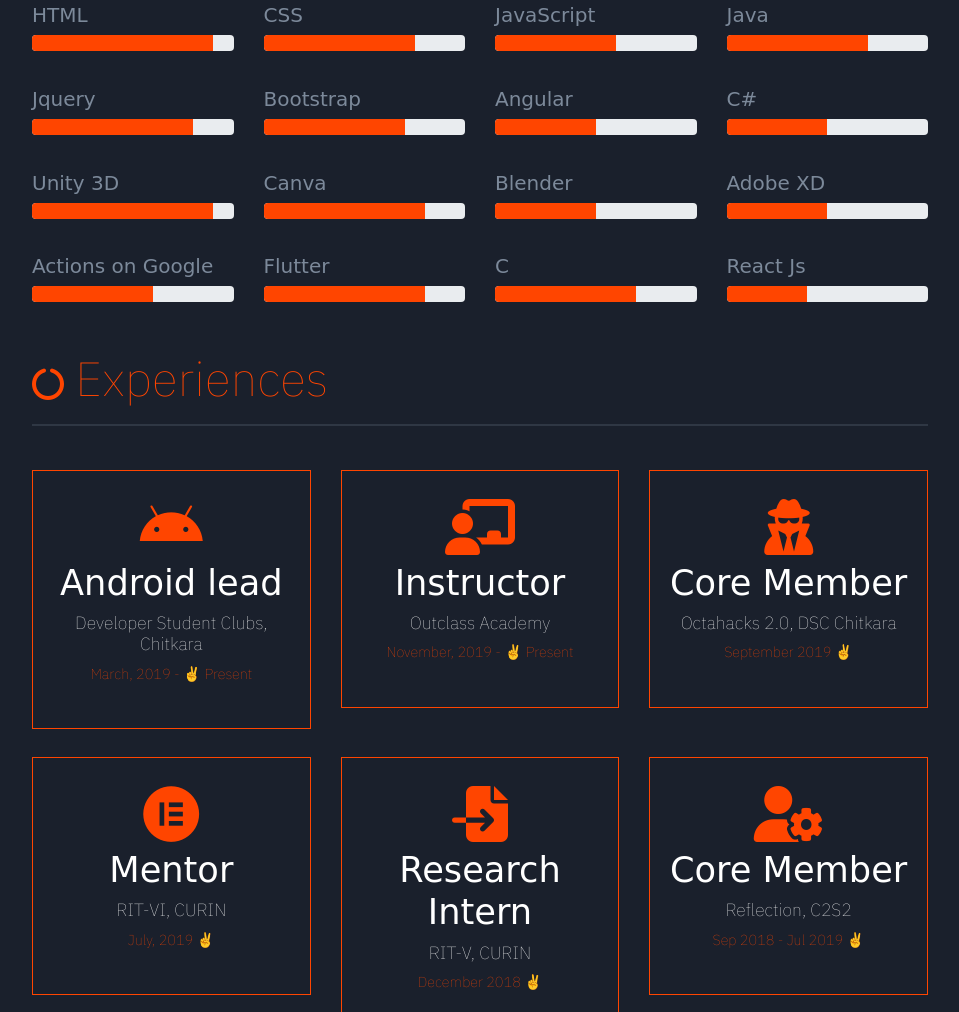
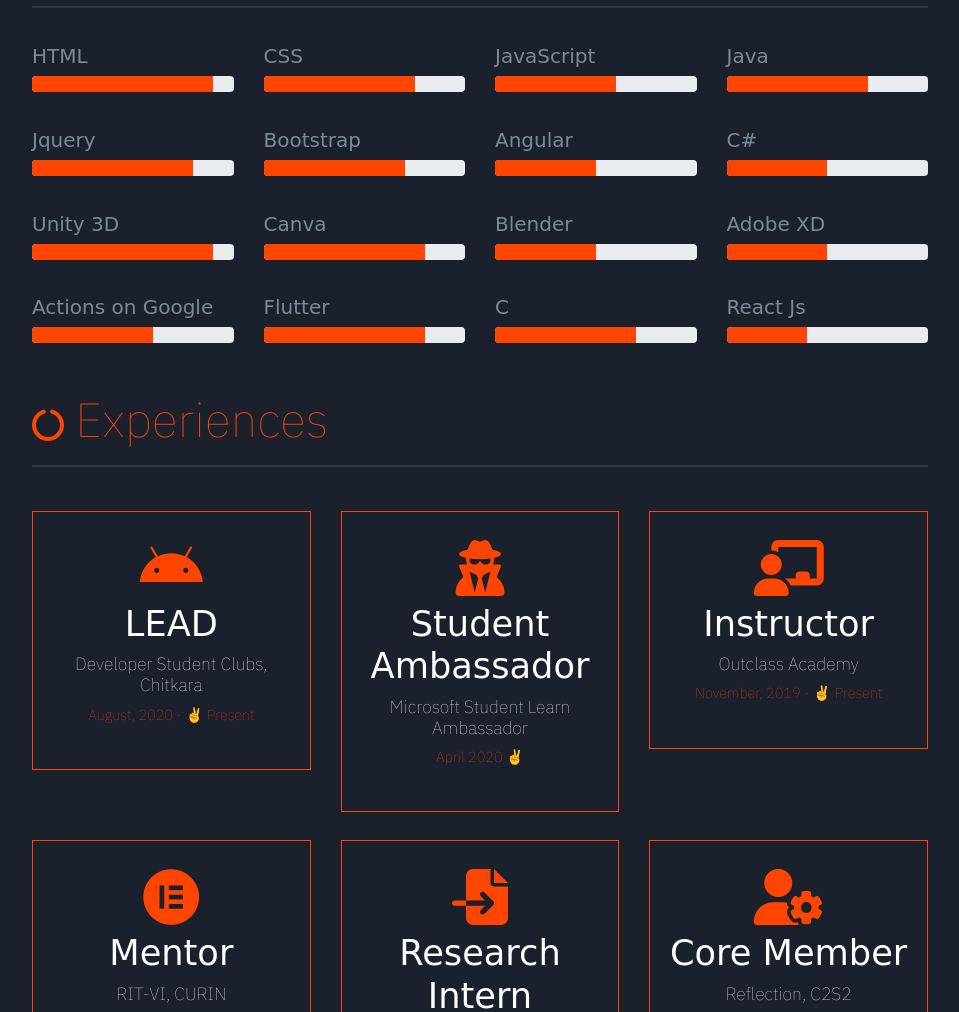
Before and after one commit to Yashank18/MyportFolio, a plain HTML site: page index.html in a window 1280 px wide. Shown: the part 895-1907 px from the top of the page, without its empty margins (160-1119 px from the left). Drawn offline with nearby package versions, Linux system fonts and the light colour scheme; a web font is replaced by a local one.

Commit message:
New Data

```diff
--- a/index.html
+++ b/index.html
@@ -47,9 +47,9 @@
 				data-aos-offset="0">
 					<h1 style="color: orangered">Hola !</h1>
 					<p>
-						I am Yashank - currently a 2nd year <span >Computer Science</span> undergraduate at Chitkara University.
+						I am Yashank - currently a 3rd year <span >Computer Science</span> undergraduate at Chitkara University.
 						I love creating solutions for the real life problems using technology. My field of interest is Web development, Flutter and Unity 3D.<br><br>
-						My passion is to create a better world for specially abled persons and create a better world for everyone. Currently my main tools are<span> Flutter and Unity 3D.</span>
+						My passion is to create a better world for specially abled persons and create a better world for everyone. Currently my main tools are<span> Flutter, React JS and Unity 3D.</span>
 					</p>
 					<br>
 					<p>
@@ -178,12 +178,24 @@
 						<div>
 							<center>
 								<i class="fab fa-android" ></i>
-								<h3>Android lead</h3>
+								<h3>LEAD</h3>
 								<h6>Developer Student Clubs, Chitkara</h6>
-								<p>March, 2019 - ✌ Present</p>
+								<p>August, 2020 - ✌ Present</p>
 							</center>
 
 						</div>
+					</div>
+					<div class="col-lg-4" data-aos="fade-left" data-aos-duration="1000">
+						<div>
+							<center>
+								<i class="fas fa-user-secret"></i>
+								<h3>Student Ambassador</h3>
+								<h6>Microsoft Student Learn Ambassador</h6>
+								<p>April 2020 ✌</p>
+							</center>
+
+						</div>
+
 					</div>
 					<div class="col-lg-4" data-aos="fade-down" data-aos-duration="1000">
 						<div>
@@ -196,18 +208,7 @@
 
 						</div>
 					</div>
-					<div class="col-lg-4" data-aos="fade-left" data-aos-duration="1000">
-						<div>
-							<center>
-								<i class="fas fa-user-secret"></i>
-								<h3>Core Member</h3>
-								<h6>Octahacks 2.0, DSC Chitkara</h6>
-								<p>September 2019 ✌</p>
-							</center>
 
-						</div>
-
-					</div>
 				</div>
 				<div class="row exp">
 					<div class="col-lg-4" data-aos="fade-right" data-aos-duration="1000">
```
